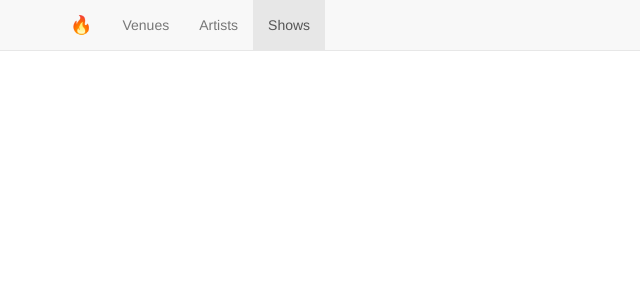
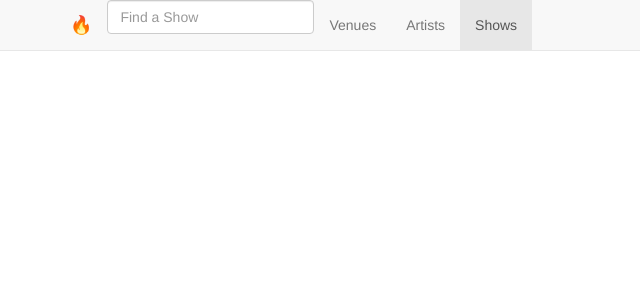
Before and after one commit to webDevJobs4Me/fyyur, a Flask app: page /shows in a window 1280 px wide. Shown: the top 300 px of the page, without its empty margins (0-640 px from the left). Run offline with Flask 2, Linux system fonts and the light colour scheme; data that the repository does not hold is empty; some libraries are stand-ins or nearby versions.

Commit message:
fixed shows page,added shows search, fixed city state display grouping on venue page

```diff
--- a/app.py
+++ b/app.py
@@ -30,31 +30,23 @@ migrate = Migrate(app, db)
 #----------------------------------------------------------------------------#
 # Models.
 #----------------------------------------------------------------------------#
-# artist_genre = db.Table('artist_genre',
-#     db.Column('id',db.Integer, primary_key=True),
-#     db.Column('artist_id', db.Integer, db.ForeignKey('artists.artist_id')),
-#     db.Column('genre_id',db.Integer, db.ForeignKey('genre.genre_id'))
-# )
-#
-#
-# venue_genre = db.Table('venue_genre',
-#     db.Column('id',db.Integer, primary_ey=True),
-#     db.Column('venue_id', db.Integer, db.ForeignKey('venues.venue_id')),
-#     db.Column('genre_id',db.Integer, db.ForeignKey('genre.genre_id'))
-# )
-# class genre(db.Model):
-#     __tablename__ = 'genre'
-#     genre_id = db.Column(db.Integer, primary_key=True)
-#     name = db.Column(db.String, nullable=False)
-#     description = db.Column(db.String, nullable=True)
 
-Shows = db.Table('shows',
-     db.Column('show_id', db.Integer, primary_key=True),
-     db.Column('venue_id', db.Integer, db.ForeignKey('venues.venue_id')),
-     db.Column('artist_id', db.Integer,db.ForeignKey('artists.artist_id')),
-     db.Column('start_time', db.DateTime)
-     )
 
+# Shows = db.Table('shows',
+#      db.Column('show_id', db.Integer, primary_key=True),
+#      db.Column('venue_id', db.Integer, db.ForeignKey('venues.venue_id')),
+#      db.Column('artist_id', db.Integer,db.ForeignKey('artists.artist_id')),
+#      db.Column('start_time', db.DateTime)
+#      )
+
+class Shows(db.Model):
+    __tablename__ = 'shows'
+    show_id = db.Column(db.Integer, primary_key=True)
+    artist_id = db.Column(db.Integer, db.ForeignKey('artists.artist_id'))
+    venue_id = db.Column(db.Integer, db.ForeignKey('venues.venue_id'))
+    start_time = db.Column(db.DateTime)
+    artist = db.relationship("Artist", back_populates="venues")
+    venue = db.relationship("Venue", back_populates="artists")
 
 class Venue(db.Model):
     __tablename__ = 'venues'
@@ -65,46 +57,46 @@ class Venue(db.Model):
     address = db.Column(db.String(120))
     phone = db.Column(db.String(120))
     genres = db.Column(ARRAY(db.String))
-    artists = db.relationship('Artist', secondary='shows', cascade="all,delete", backref=db.backref('venues_from_artists', lazy='dynamic'))
+    artists = db.relationship("Shows", cascade="all,delete", backref=db.backref("venues_from_artists", lazy="joined"))
     website = db.Column(db.String(500), nullable=True)
     image_link = db.Column(db.String(500))
     facebook_link = db.Column(db.String(120))
     seeking_talent = db.Column(db.Boolean, nullable=True, default=False)
     seeking_description = db.Column(db.String(), nullable=True)
     @classmethod
-    def complete(self):
-        doc = "The complete selfproperty."
-        past_shows = v= Venue.query.filter(Venue.artists.any(artist_id=1)).all().filter(shows.start_time < datetime.today()).all()
-        upcoming_shows = Venue.query.join(Artist).filter(venue_id=self.venue_id).all().filter(shows.start_time > datetime.today()).all()
-        return {
-        'venue_id': self.venue_id,
-        'name': self.name,
-        'genres': self.genres,
-        'state' : self.state,
-        'city' : self.city,
-        'address' : self.address,
-        'image_link': self.image_link,
-        'facebook_link' : self.facebook_link,
-        'phone' : self.phone,
-        'website': self.website,
-        'seeking_talent':self.seeking_talent,
-        'seeking_description' :self.seeking_description,
-
-        'past_shows': [{
-            'artist_id': show.artist.artist_id,
-            'artist_name': show.artist.name,
-            'artist_image_link': show.artist.image_link,
-            'start_time': show.start_time.strftime("%m/%d/%Y, %H:%M")
-        } for show in past_shows],
-        'upcoming_shows': [{
-            # 'artist_id': show.artist.artist_id,
-            # 'artist_name': show.artist.name,
-            # 'artist_image_link': show.artist.image_link,
-            #'start_time': show.start_time.strftime("%m/%d/%Y, %H:%M")
-        } for show in upcoming_shows],
-        'past_shows_count': len(past_shows),
-        'upcoming_shows_count': len(upcoming_shows)
-        }
+    # def complete(self):
+    #     doc = "The complete selfproperty."
+    #     past_shows = Venue.query.filter(Venue.artists.any(artist_id=1)).all().filter(shows.start_time < datetime.today()).all()
+    #     upcoming_shows = Venue.query.join(Artist).filter(venue_id=self.venue_id).all().filter(shows.start_time > datetime.today()).all()
+    #     return {
+    #     'venue_id': self.venue_id,
+    #     'name': self.name,
+    #     'genres': self.genres,
+    #     'state' : self.state,
+    #     'city' : self.city,
+    #     'address' : self.address,
+    #     'image_link': self.image_link,
+    #     'facebook_link' : self.facebook_link,
+    #     'phone' : self.phone,
+    #     'website': self.website,
+    #     'seeking_talent':self.seeking_talent,
+    #     'seeking_description' :self.seeking_description,
+    #
+    #     'past_shows': [{
+    #         'artist_id': show.artist.artist_id,
+    #         'artist_name': show.artist.name,
+    #         'artist_image_link': show.artist.image_link,
+    #         'start_time': show.start_time.strftime("%m/%d/%Y, %H:%M")
+    #     } for show in past_shows],
+    #     'upcoming_shows': [{
+    #         # 'artist_id': show.artist.artist_id,
+    #         # 'artist_name': show.artist.name,
+    #         # 'artist_image_link': show.artist.image_link,
+    #         #'start_time': show.start_time.strftime("%m/%d/%Y, %H:%M")
+    #     } for show in upcoming_shows],
+    #     'past_shows_count': len(past_shows),
+    #     'upcoming_shows_count': len(upcoming_shows)
+    #     }
     def __repr__(self):
         return self.name
 
@@ -120,42 +112,40 @@ class Artist(db.Model):
     facebook_link = db.Column(db.String(120))
     seeking_venue = db.Column(db.Boolean, nullable=True, default=False)
     seeking_description = db.Column(db.String(), nullable=True)
-    venues = db.relationship('Venue', secondary='shows', cascade="all,delete", backref=db.backref('artists_from_venues', lazy='dynamic'))
+    venues = db.relationship("Shows", cascade="all,delete", backref=db.backref('artists_from_venues', lazy='joined'))
     def __repr__(self):
         return self.name
     @classmethod
     def complete(self):
-        doc = "The complete selfproperty."
-        past_shows = Artist.query.join(Shows, Shows.artist_id==Artist.artist_id).join(Venue, Venue.venue_id==Shows.venue_id).filter(Shows.start_time < datetime.today()).all()
-        upcoming_shows = Artist.query.join(Shows, Shows.artist_id==Artist.artist_id).join(Venue, Venue.venue_id==Shows.venue_id).filter(Shows.start_time > datetime.today()).all()
+        doc = "The complete self property."
+        past_shows = db.session.query(Artist, Venue, Shows).join(Shows, Shows.artist_id ==self.artist_id).join(Venue,Venue.venue_id==Shows.venue_id).filter(Shows.start_time < datetime.today())
+        upcoming_shows = db.session.query(Artist, Venue, Shows).join(Shows, Shows.artist_id ==self.artist_id).join(Venue,Venue.venue_id==Shows.venue_id).filter(Shows.start_time > datetime.today())
         return {
         'artist_id': self.artist_id,
         'name': self.name,
         'genres': self.genres,
         'state' : self.state,
         'city' : self.city,
-        'address' : self.address,
         'image_link': self.image_link,
         'facebook_link' : self.facebook_link,
         'phone' : self.phone,
-        'website': self.website,
         'seeking_venue':self.seeking_venue,
         'seeking_description' :self.seeking_description,
 
         'past_shows': [{
-            # 'artist_id': show.artist.artist_id,
-            # 'artist_name': show.artist.name,
-            # 'artist_image_link': show.artist.image_link,
-            'start_time': show.start_time.strftime("%m/%d/%Y, %H:%M")
+            'artist_id': show.Artist.artist_id,
+            'artist_name': show.Artist.name,
+            'artist_image_link': show.Artist.image_link,
+            'start_time': show.Shows.start_time.strftime("%m/%d/%Y, %H:%M")
         } for show in past_shows],
         'upcoming_shows': [{
-            # 'artist_id': show.artist.artist_id,
-            # 'artist_name': show.artist.name,
-            # 'artist_image_link': show.artist.image_link,
-            'start_time': show.start_time.strftime("%m/%d/%Y, %H:%M")
+            'artist_id': show.Artist.artist_id,
+            'artist_name': show.Artist.name,
+            'artist_image_link': show.Artist.image_link,
+            'start_time': show.Shows.start_time.strftime("%m/%d/%Y, %H:%M")
         } for show in upcoming_shows],
-        'past_shows_count': len(past_shows),
-        'upcoming_shows_count': len(upcoming_shows)
+        # 'past_shows_count': len(past_shows),
+        # 'upcoming_shows_count': len(upcoming_shows)
         }
 
 
@@ -189,7 +179,8 @@ def index():
 
 @app.route('/venues')
 def venues():
-    areas = Venue.query.order_by(Venue.city)
+    areas = Venue.query.order_by(Venue.city).all()
+
     return render_template('pages/venues.html', areas=areas)
 # TODO fix the display of citys
 
@@ -283,7 +274,7 @@ def search_artists():
 @app.route('/artists/<int:artist_id>')
 def show_artist(artist_id):
     form=ArtistForm()
-    artist= Artist.query.filter(Artist.artist_id==artist_id).first()
+    artist= Artist.query.filter(Artist.artist_id==artist_id).first().complete()
     return render_template('pages/show_artist.html', form=form, artist=artist)
 
 #  Update
@@ -442,18 +433,18 @@ def delete_artist(artist_id):
 
 @app.route('/shows')
 def shows():
-    #artistShows = Artist.query.join(Artist.venues_from_artists).filter_by(artist_id=1).all()
-    artistShows=Venue.query.join(Artist,Venue.artists).order_by(Venue.city).all()
+    artistShows= db.session.query(Artist, Venue, Shows).join(Shows, Shows.artist_id ==Artist.artist_id).join(Venue,Venue.venue_id==Shows.venue_id)
+    return render_template('pages/shows.html', shows=artistShows)
+
+@app.route('/shows/search', methods=['POST'])
+def search_shows():
+    term=request.form.get('search_term', '')
+    results = db.session.query(Artist, Venue, Shows).join(Shows, Shows.artist_id ==Artist.artist_id).join(Venue,Venue.venue_id==Shows.venue_id).filter(Artist.name.ilike('%'+term+'%'))
+    return render_template('pages/search_shows.html', results=results, search_term=term)
 
 
-    #artistShows = Artist.query.filter(Artist.venues.any(venue_id=venues.venue_id)).all()
-    # displays list of shows at /shows
-    # TODO: replace with real venues data.
-    #       num_shows should be aggregated based on number of upcoming shows per venue.
-    return render_template('pages/shows.html', shows=artistShows)
 
-
-@app.route('/shows/create')
+@app.route('/shows/create',methods=['GET'])
 def create_shows():
     # renders form. do not touch.
     form = ShowForm()
@@ -462,6 +453,7 @@ def create_shows():
 
 @app.route('/shows/create', methods=['POST'])
 def create_show_submission():
+    error = False
     form = ShowForm(request.form)
     body={};
     try:
--- a/templates/forms/new_show.html
+++ b/templates/forms/new_show.html
@@ -2,7 +2,7 @@
 {% block title %}New Show Listing{% endblock %}
 {% block content %}
   <div class="form-wrapper">
-    <form method="post" class="form" action="/shows/create'">
+    <form method="post" class="form" action="/shows/create">
       <h3 class="form-heading">List a new show</h3>
       <div class="form-group">
         <label for="artist_id">Artist ID</label>
@@ -18,7 +18,7 @@
           <label for="start_time">Start Time</label>
           {{ form.start_time(class_ = 'form-control', placeholder='YYYY-MM-DD HH:MM', autofocus = true) }}
         </div>
-      <input type="submit" value="Create Venue" class="btn btn-primary btn-lg btn-block">
+      <input type="submit" value="Create Show" class="btn btn-primary btn-lg btn-block">
     </form>
   </div>
 {% endblock %}
--- a/templates/layouts/main.html
+++ b/templates/layouts/main.html
@@ -75,6 +75,17 @@
                   aria-label="Search">
               </form>
               {% endif %}
+              {% if (request.endpoint == 'shows') or
+                (request.endpoint == 'search_shows') or
+                (request.endpoint == 'show_show') %}
+              <form class="search" method="post" action="/shows/search">
+                <input class="form-control"
+                  type="search"
+                  name="search_term"
+                  placeholder="Find a Show"
+                  aria-label="Search">
+              </form>
+              {% endif %}
             </li>
           </ul>
           <ul class="nav navbar-nav">
--- a/templates/pages/show_venue.html
+++ b/templates/pages/show_venue.html
@@ -7,7 +7,7 @@
 			{{ venue.name }}
 		</h1>
 		<p class="subtitle">
-			ID: {{ venue.id }}
+			ID: {{ venue.venue_id }}
 		</p>
 		<div class="genres">
 			{% for genre in venue.genres %}
--- a/templates/pages/shows.html
+++ b/templates/pages/shows.html
@@ -2,15 +2,14 @@
 {% block title %}Fyyur | Shows{% endblock %}
 {% block content %}
 <div class="row shows">
-    {%for show in shows |groupby('city')%}
+    {% for show in shows %}
     <div class="col-sm-4">
-      {{show.venue_id}}
-        <!-- <div class="tile tile-show">
-            <img src="{{ show.artist_image_link }}" alt="Artist Image" />
-            <h4>{{ show.start_time|datetime('full') }}</h4>
-            <h5><a href="/artists/{{ show.artist_id }}">{{ show.artist_name }}</a></h5>
+       <div class="tile tile-show">
+            <img src="{{ show.Artist.image_link }}" alt="Artist Image" />
+            <h4>{{ show.Shows.start_time.strftime('%m-%d-%Y %H:%M')}}</h4>
+            <h5><a href="/artists/{{ show.Artist.artist_id }}">{{ show.Artist.name }}</a></h5>
             <p>playing at</p>
-            <h5><a href="/venues/{{ show.venue_id }}">{{ show.venue_name }}</a></h5> -->
+            <h5><a href="/venues/{{ show.Venue.venue_id }}">{{ show.Venue.name }}</a></h5>
         </div>
     </div>
     {% endfor %}
--- a/templates/pages/venues.html
+++ b/templates/pages/venues.html
@@ -1,8 +1,8 @@
 {% extends 'layouts/main.html' %}
 {% block title %}Fyyur | Venues{% endblock %}
 {% block content %}
-{% for area in areas |groupby('city') %}
-	<h3>{{ area[0] }}, {{ area[2] }}</h3>
+{% for area in areas |groupby('city')%}
+	<h3>{{ area.grouper}}, {{area.list[0].state }}</h3>
 		<ul class="items">
 
 			{% for venue in area.list %}
```
Also changed, not shown: templates/pages/show.html (deleted, +0 -16 lines).
